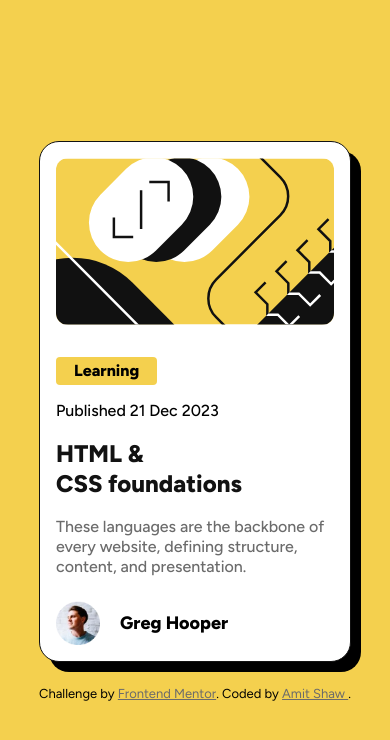
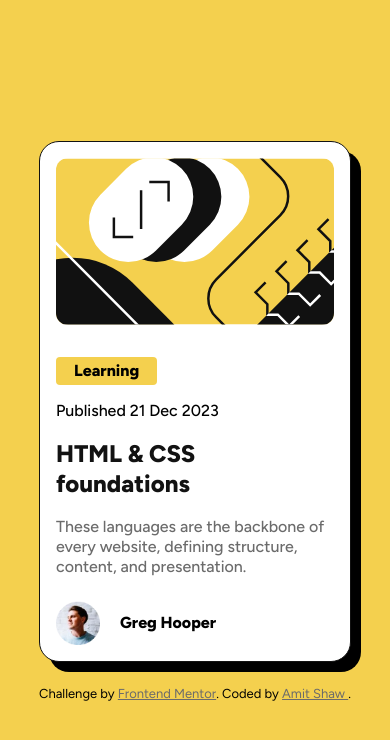
Before and after one commit to iamitshaw-1998/fem-blog-preview, a website built with Vite: page index.html in a window 390 px wide. Built offline with nearby package versions, Linux system fonts and the light colour scheme.

Commit message:
nowrap for specfic word

```diff
--- a/index.html
+++ b/index.html
@@ -39,7 +39,12 @@
                     <p class="blog-card__published-information">
                         Published <time datetime="2023-12-21">21 Dec 2023</time>
                     </p>
-                    <h1 class="blog-card__heading">HTML & CSS foundations</h1>
+                    <h1 class="blog-card__heading">
+                        <span class="blog-card__heading--nowrap"
+                            >HTML & CSS</span
+                        >
+                        foundations
+                    </h1>
                     <p class="blog-card__information">
                         These languages are the backbone of every website,
                         defining structure, content, and presentation.
--- a/src/style.css
+++ b/src/style.css
@@ -76,6 +76,9 @@ main {
     cursor: pointer;
     color: var(--dark-yellow);
 }
+.blog-card__heading--nowrap {
+    white-space: nowrap;
+}
 .blog-card__information {
     color: var(--grey-500);
     font-weight: 450;
@@ -93,7 +96,7 @@ main {
 }
 .blog-card__owner-name {
     font-weight: 800;
-    font-size: clamp(0.875em, 7vw + 0.5em, 1.125em);
+    font-size: clamp(0.75em, 7vw + 0.5em, 1em);
 }
 .attribution__wrapper {
     text-align: center;
```
